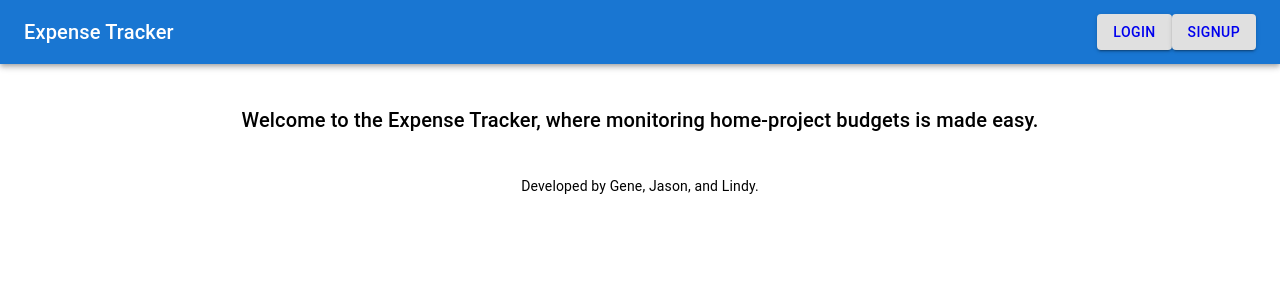
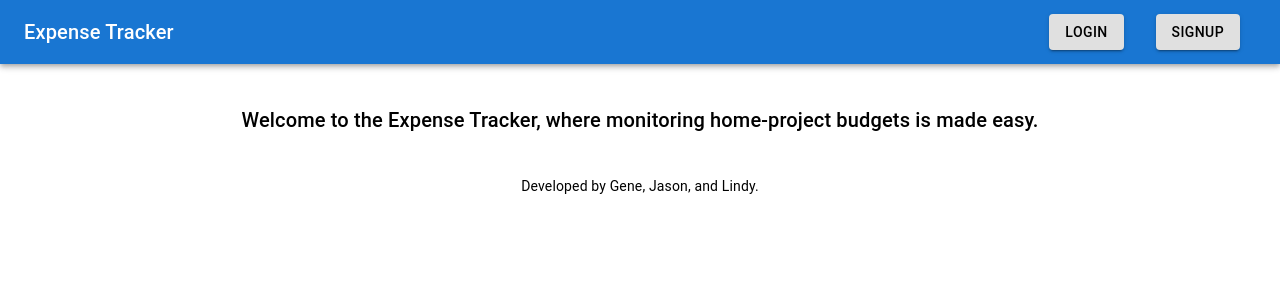
Before and after one commit to ggrove87/Expense-Tracker, a React (Create React App) app in the folder client/: page / in a window 1280 px wide. Shown: the top 300 px of the page. Built offline with nearby package versions, Linux system fonts and the light colour scheme.

Commit message:
header buttons look nicer

```diff
--- a/client/src/components/Header/index.js
+++ b/client/src/components/Header/index.js
@@ -21,12 +21,12 @@ const Header = () => {
               <Typography variant="h6" component="div" sx={{ flexGrow: 1 }}>
                 <Link to="/me">Expense Tracker</Link>
               </Typography>
-              <Link to="/me">
-                <Button color="inherit" variant="contained">
+              <Link to="/me" style={{ textDecoration: 'none', color: 'black'}}>
+                <Button color="inherit" variant="contained"  sx={{ mx: "1rem" }}>
                   Profile
                 </Button>
               </Link>
-              <Button color="inherit" variant="contained" onClick={logout}>
+              <Button color="inherit" variant="contained" onClick={logout}  sx={{ mx: "1rem", color: 'black' }}>
                 Logout
               </Button>
             </>
@@ -35,13 +35,13 @@ const Header = () => {
               <Typography variant="h6" component="div" sx={{ flexGrow: 1 }}>
                 <Link to="/">Expense Tracker</Link>
               </Typography>
-              <Link to="/login">
-                <Button color="inherit" variant="contained">
+              <Link to="/login" style={{ textDecoration: 'none', color: 'black'}}>
+                <Button color="inherit" variant="contained" sx={{ mx: "1rem" }}>
                   Login
                 </Button>
               </Link>
-              <Link to="/signup">
-                <Button color="inherit" variant="contained">
+              <Link to="/signup" style={{ textDecoration: 'none', color: 'black'}}>
+                <Button color="inherit" variant="contained" sx={{ mx: "1rem" }}>
                   Signup
                 </Button>
               </Link>
```
